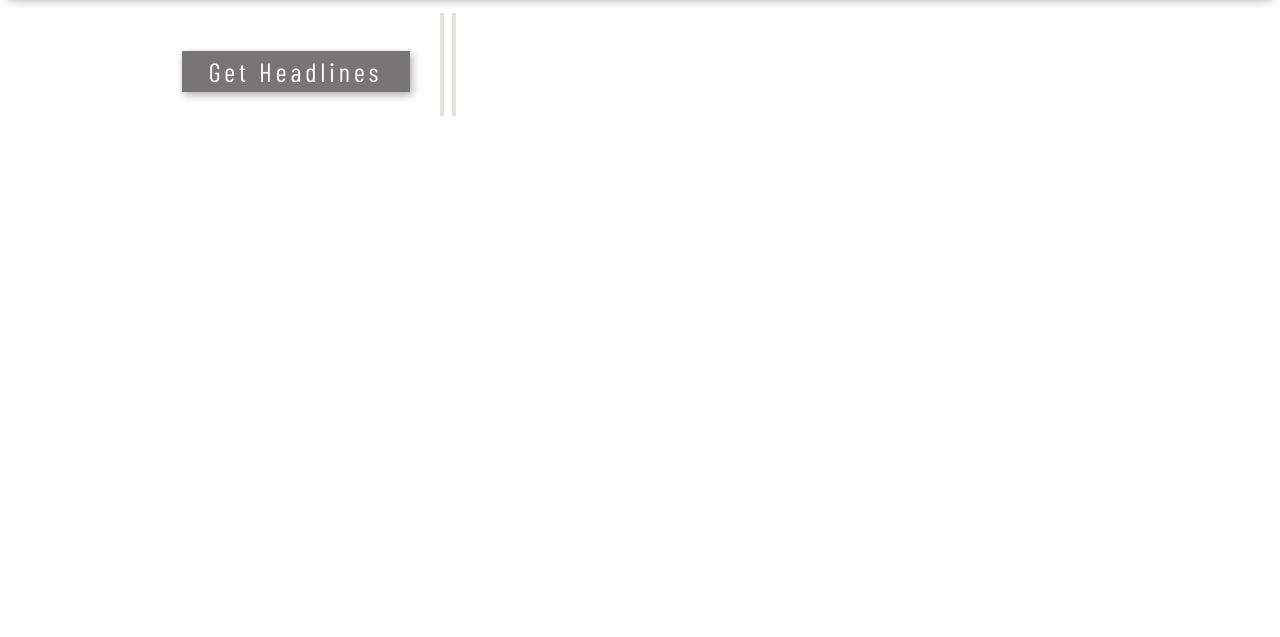
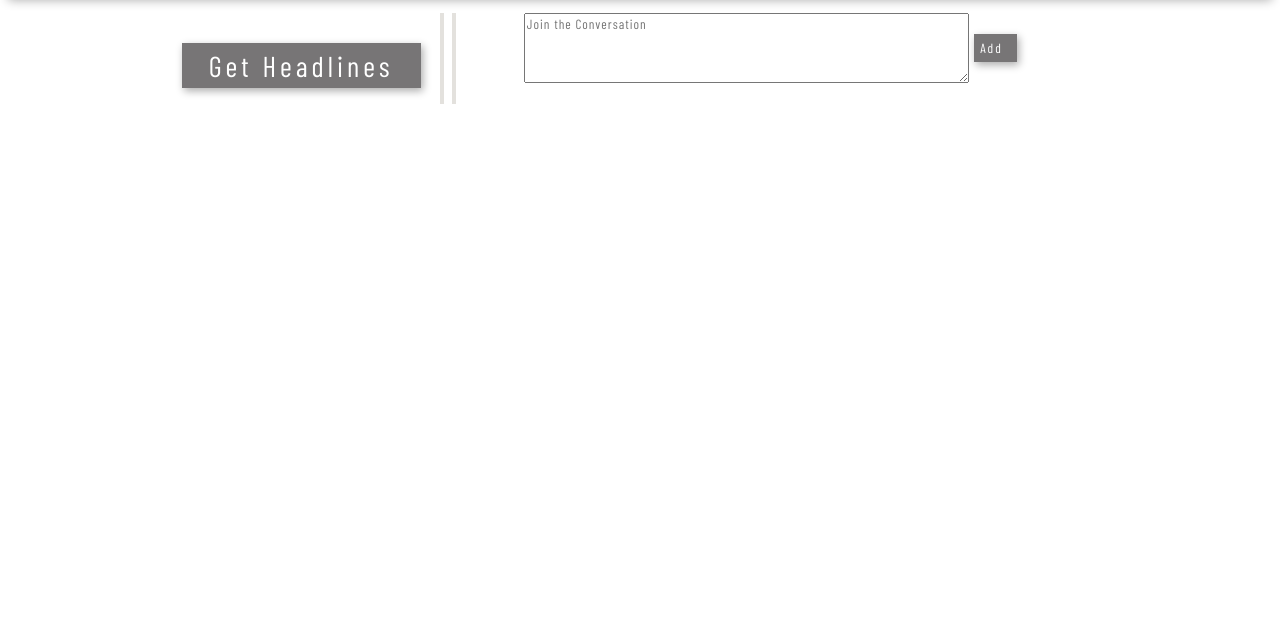
Before and after one commit to bfuller123/headline-scraper, a website: page view/index.html in a window 1280 px wide. Shown: the part 163-800 px from the top of the page. Drawn offline with nearby package versions, Linux system fonts and the light colour scheme; a web font is replaced by a local one.

Commit message:
added comment area

```diff
--- a/view/css/master.css
+++ b/view/css/master.css
@@ -45,19 +45,42 @@ h3 {
   border-right: #E3E1DD 4px solid;
 }
 
-#headlines {
+#headlines, #saved-comments {
   color: #515050;
   list-style: none;
   font-family: 'Barlow Condensed', sans-serif;
+}
+
+.comments {
+  margin-left: 5%;
+}
+
+#headlines > li {
   font-size: 150%;
   letter-spacing: 2px;
-}
-
-li {
   margin: 2% 15% 2% 0;
   padding: 4% 2%;
   border-bottom: 2px solid #F7864A;
 }
+
+#scraper {
+  background-color: #777576;
+  border: none;
+  color: white;
+  margin-left: 5%;
+  margin-top: 5%;
+  padding: 2% 10%;
+  font-size: 180%;
+  letter-spacing: 4px;
+  font-family: 'Barlow Condensed', sans-serif;
+  box-shadow: 2px 3px 8px rgba(0,0,0,0.33);
+}
+
+#saved-comments > li {
+  padding: 1.5% 3%;
+  font-size: 108%;
+}
+
 
 .article {
   color: #515050;
@@ -94,15 +117,23 @@ i {
   font-size: 50%;
 }
 
-#scraper {
+.comments-form {
+  display: flex;
+  align-items: center;
+}
+
+#user-comment {
+  font-family: 'Barlow Condensed', sans-serif;
+  letter-spacing: 1px;
+}
+
+#add-comment {
+  margin-left: 5px;
+  padding: 1% 2.2% 1% 1%;
   background-color: #777576;
   border: none;
   color: white;
-  margin-left: 5%;
-  margin-top: 5%;
-  padding: 2% 10%;
-  font-size: 110%;
-  letter-spacing: 4px;
+  letter-spacing: 2px;
   font-family: 'Barlow Condensed', sans-serif;
   box-shadow: 2px 3px 8px rgba(0,0,0,0.33);
 }
--- a/view/index.html
+++ b/view/index.html
@@ -20,6 +20,16 @@
     </ul>
   </div>
   <div class="column right-column">
+    <div class="summary-area">
+    </div>
+    <div class="comments">
+      <form class="comments comments-form" action="index.html" method="post">
+        <textarea name="user-comment" rows="4" cols="80" id="user-comment" placeholder="Join the Conversation"></textarea>
+        <button type="button" id="add-comment">Add</button>
+      </form>
+      <ul id="saved-comments">
+      </ul>
+    </div>
   </div>
 </body>
 <script src="https://code.jquery.com/jquery-3.2.1.min.js" integrity="sha256-hwg4gsxgFZhOsEEamdOYGBf13FyQuiTwlAQgxVSNgt4=" crossorigin="anonymous"></script>
@@ -30,7 +40,7 @@
       let li = $('<li>');
       let summary = results[i].summary || "No Summary Available"
       li.html(`<button class="article" data-link="${results[i].link}" data-summary="${summary}">${results[i].headline}</button>`);
-      $('ul').prepend(li);
+      $('#headlines').prepend(li);
     }
   }
 
@@ -52,7 +62,15 @@
     a.text(summary);
     a.append(' <i class="fa fa-external-link" aria-hidden="true"></i>');
     p.append(a)
-    $('.right-column').html(p);
+    $('.summary-area').html(p);
+  })
+
+  $('#add-comment').on('click', function(){
+    let comment = $('#user-comment').val().trim();
+    let li = $('<li>')
+    li.text(comment);
+    $('#saved-comments').append(li);
+    $('#user-comment').val('');
   })
 </script>
 </html>
```
